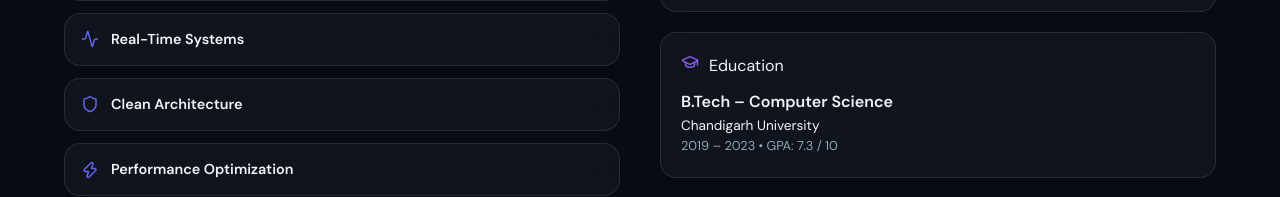
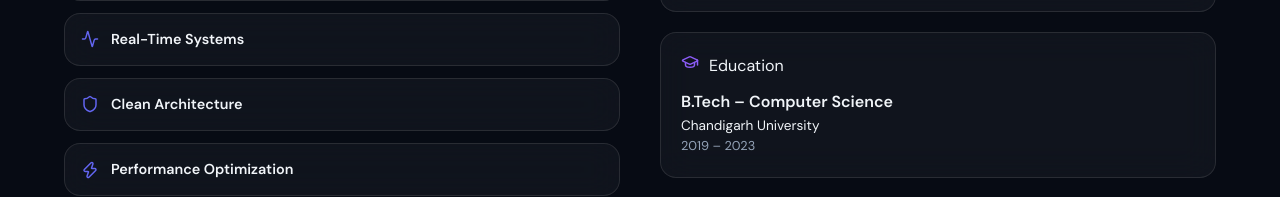
Before and after one commit to Mekarthiakhi/my-portfolio, a React (Vite) app: page / in a window 1280 px wide. Shown: the part 1440-1637 px from the top of the page. Built offline with nearby package versions, Linux system fonts and the light colour scheme.

Commit message:
removed gpa

```diff
--- a/src/components/About.jsx
+++ b/src/components/About.jsx
@@ -235,7 +235,7 @@ I specialize in React.js and Node.js, building reliable, maintainable, and effic
               <p style={{ fontWeight: 700 }}>{education.degree}</p>
               <p style={{ fontSize: "0.85rem" }}>{education.university}</p>
               <p style={{ fontSize: "0.8rem", color: "var(--text-secondary)" }}>
-                {education.period} • GPA: {education.gpa}
+                {education.period}
               </p>
             </motion.div>
 
```
